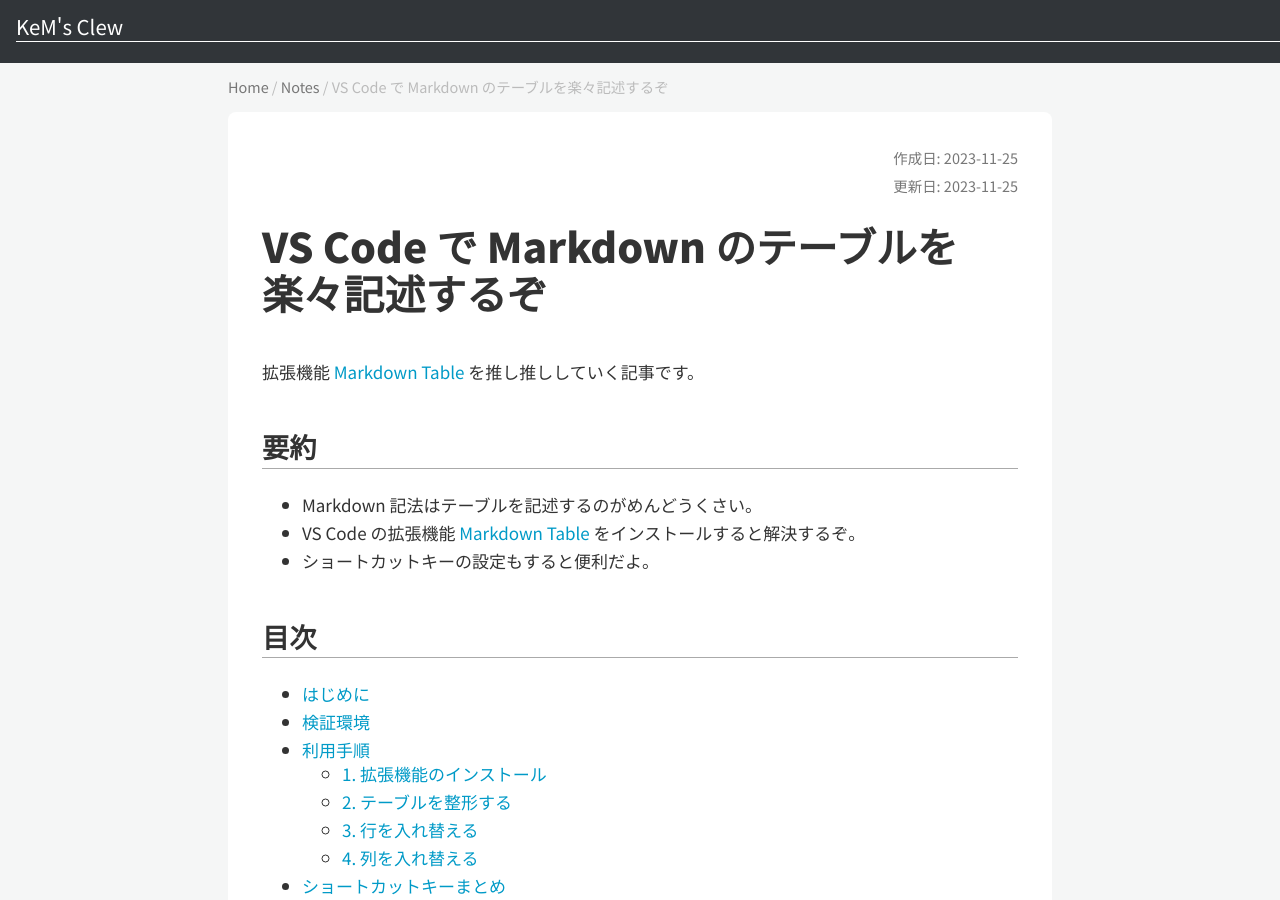
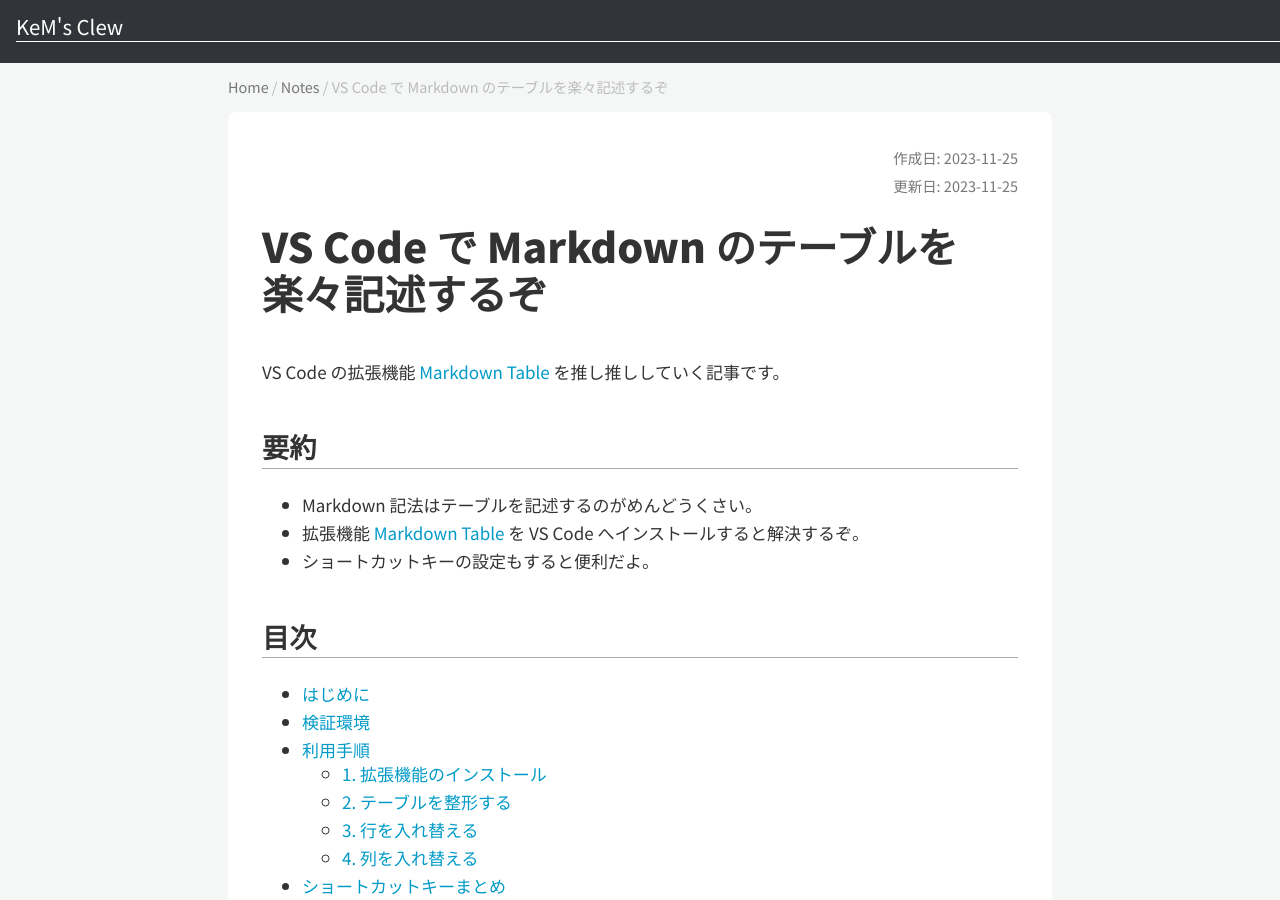
Before and after one commit to kenkenpa198/kems-clew.net, a Jekyll site: the page built from docs/_posts/2023-11-25-make-markdown-table.md, in a window 1280 px wide and 900 px high. Built offline with Jekyll 4.4.1, drawn with Linux system fonts in a browser that asks for light colours; nearby versions of some CDN libraries.

Commit message:
fix make-markdown-table

```diff
--- a/docs/_posts/2023-11-25-make-markdown-table.md
+++ b/docs/_posts/2023-11-25-make-markdown-table.md
@@ -12,13 +12,13 @@
 lastmod: 2023-11-25
 ---
 
-拡張機能 [Markdown Table](https://marketplace.visualstudio.com/items?itemName=TakumiI.markdowntable) を推し推ししていく記事です。
+VS Code の拡張機能 [Markdown Table](https://marketplace.visualstudio.com/items?itemName=TakumiI.markdowntable) を推し推ししていく記事です。
 
 <!-- omit in toc -->
 ## 要約
 
 - Markdown 記法はテーブルを記述するのがめんどうくさい。
-- VS Code の拡張機能 [Markdown Table](https://marketplace.visualstudio.com/items?itemName=TakumiI.markdowntable) をインストールすると解決するぞ。
+- 拡張機能 [Markdown Table](https://marketplace.visualstudio.com/items?itemName=TakumiI.markdowntable) を VS Code へインストールすると解決するぞ。
 - ショートカットキーの設定もすると便利だよ。
 
 <!-- omit in toc -->
```
